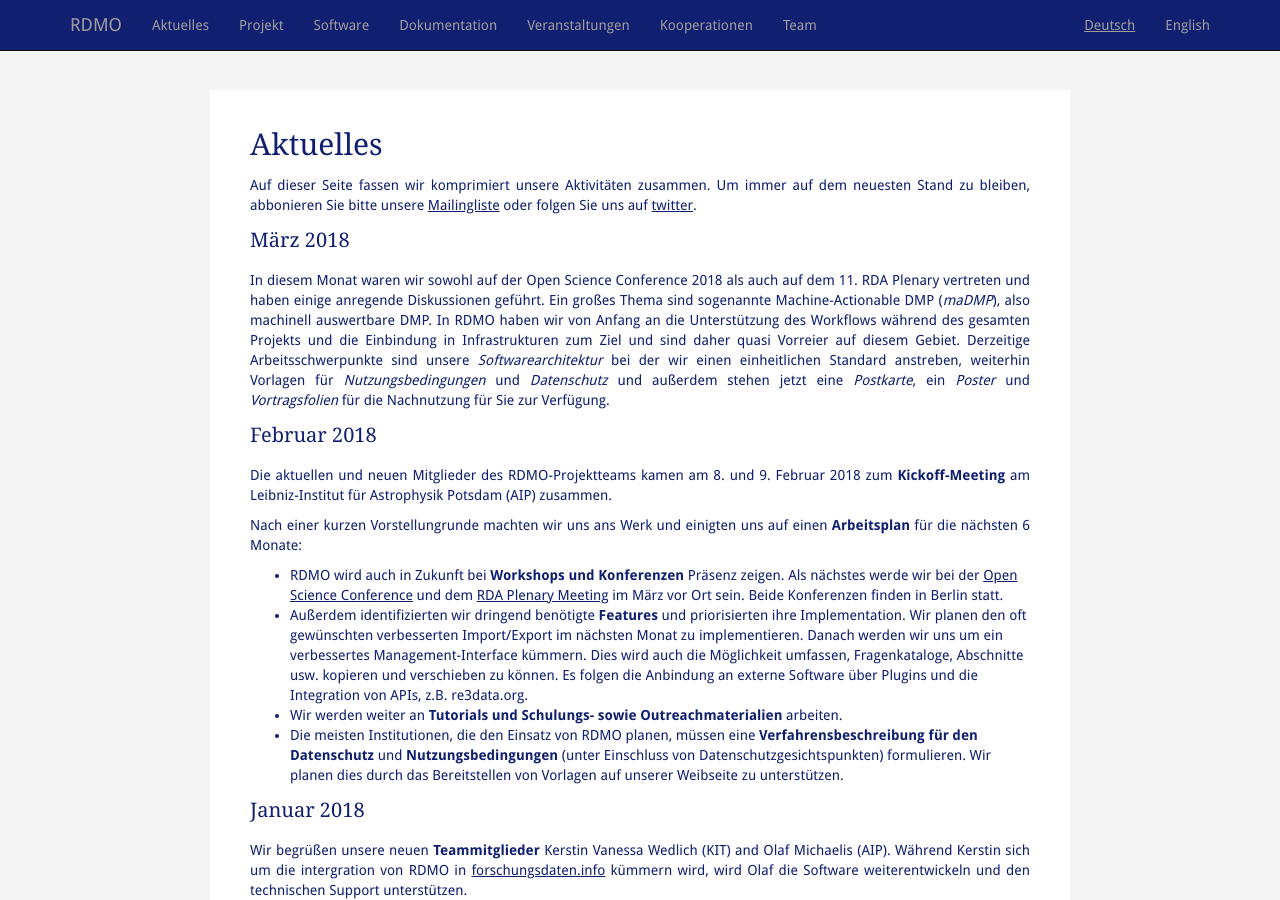
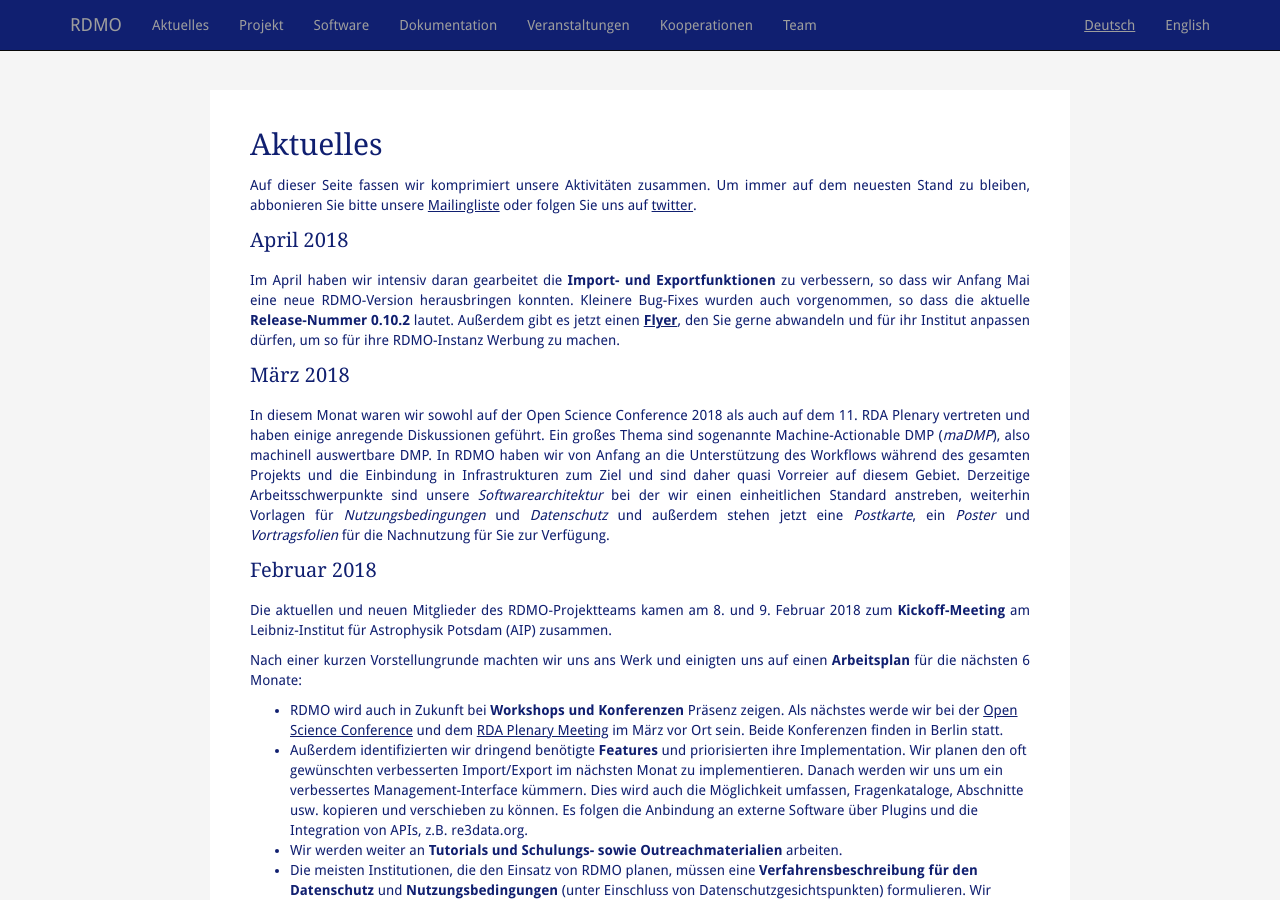
Before and after one commit to rdmorganiser/rdmorganiser.github.io, a Jekyll site: the page built from aktuelles.md, in a window 1280 px wide and 900 px high. Built offline with Jekyll 4.4.1, drawn with Linux system fonts in a browser that asks for light colours; our own code applies the rules of GitHub Pages for plain Markdown files.

Commit message:
Update aktuelles.md

```diff
--- a/aktuelles.md
+++ b/aktuelles.md
@@ -9,6 +9,12 @@
 =========
 
 Auf dieser Seite fassen wir komprimiert unsere Aktivitäten zusammen. Um immer auf dem neuesten Stand zu bleiben, abbonieren Sie bitte unsere [Mailingliste](https://www.listserv.dfn.de/sympa/info/rdmo) oder folgen Sie uns auf [twitter](https://www.twitter.com/rdmorganiser).
+
+April 2018
+----------
+
+Im April haben wir intensiv daran gearbeitet die **Import- und Exportfunktionen** zu verbessern, so dass wir Anfang Mai eine neue RDMO-Version herausbringen konnten. Kleinere Bug-Fixes wurden auch vorgenommen, so dass die aktuelle **Release-Nummer 0.10.2** lautet. Außerdem gibt es jetzt einen **[Flyer](https://rdmorganiser.github.io/dokumentation)**, den Sie gerne abwandeln und für ihr Institut anpassen dürfen, um so für ihre RDMO-Instanz Werbung zu machen.
+
 
 März 2018
 ---------
```
